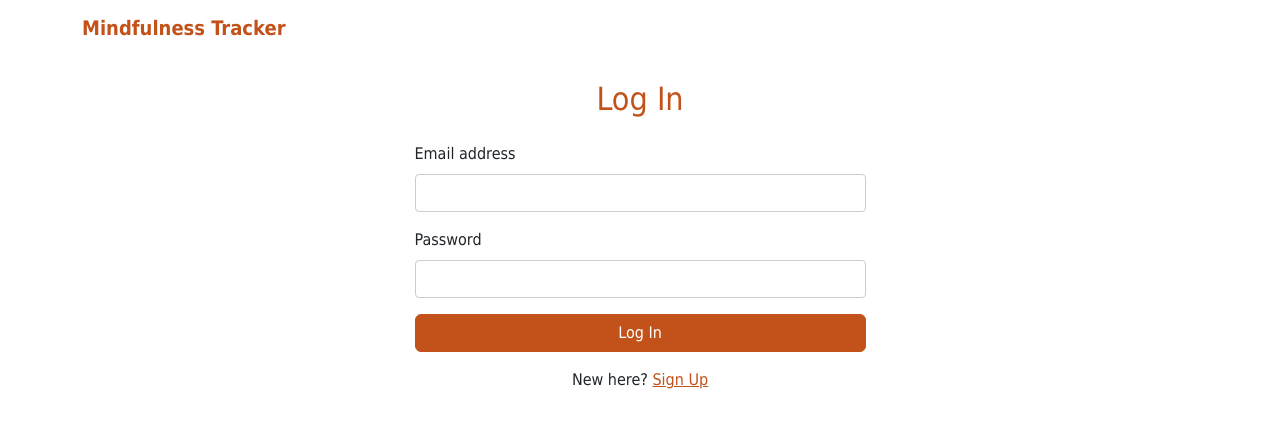
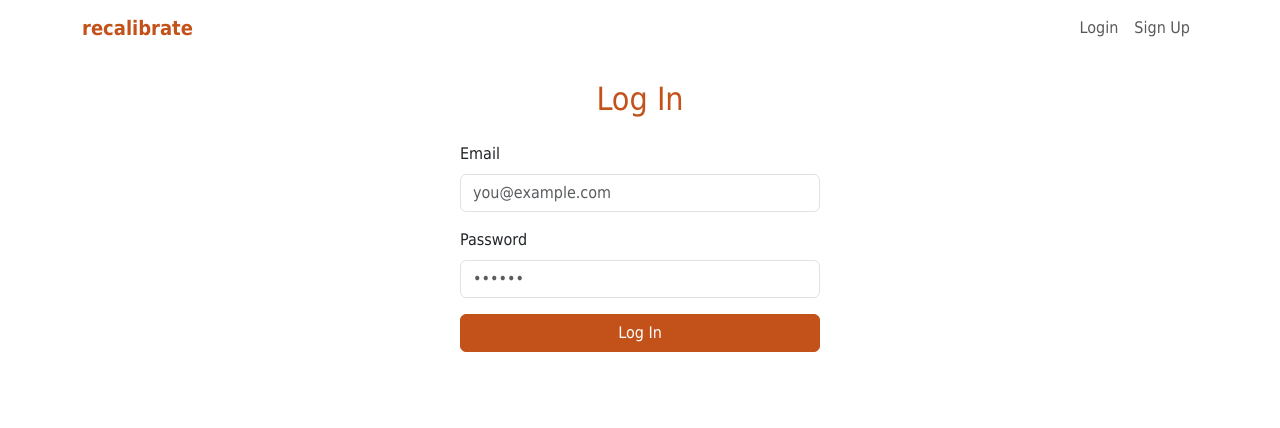
Before and after one commit to francesbelleza/mindfulness-tracker, a Flask app: page /login in a window 1280 px wide. Shown: the top 428 px of the page. Run offline with Flask 3, Linux system fonts and the light colour scheme; some libraries are stand-ins or nearby versions.

Commit message:
continued sprint 1, set up front end

```diff
--- a/app/__init__.py
+++ b/app/__init__.py
@@ -14,7 +14,7 @@ migrate = Migrate()
 login_manager = LoginManager()
 
 def create_app():
-    app = Flask(__name__)
+    app = Flask(__name__, static_folder='static', template_folder='templates')
     app.config.from_object(Config)
 
     db.init_app(app)
--- /dev/null
+++ b/app/static/styles.css
@@ -0,0 +1,13 @@
+/* burnt-orange primary buttons */
+.btn-primary {
+  background-color: #C3521A;
+  border-color: #C3521A;
+}
+.btn-primary:hover {
+  background-color: #a34317;
+}
+
+/* headings in burnt-orange */
+h1, h2, .display-4 {
+  color: #C3521A;
+}
--- a/app/templates/base.html
+++ b/app/templates/base.html
@@ -1,41 +1,62 @@
-<!-- base.html for displaying flash messages -->
 <!doctype html>
 <html lang="en">
 <head>
   <meta charset="utf-8">
   <meta name="viewport" content="width=device-width, initial-scale=1">
-  <title>{% block title %}Mindfulness Tracker{% endblock %}</title>
+  <title>{% block title %}recalibrate{% endblock %}</title>
 
-  <!-- Bootstrap CSS -->
+  <!-- 1) Real Bootstrap CSS (v5.3.2) -->
   <link
-    href="https://cdn.jsdelivr.net/npm/bootstrap@5.4.3/dist/css/bootstrap.min.css"
-    rel="stylesheet"
-    integrity="sha384-ENjdO4Dr2bkBIFxQpeo5sHmy+gkMRqj8t27aPzvF0Q5qovY03Q9cttWn5tBT/eNV"
-    crossorigin="anonymous"
-/>
+    href="https://cdn.jsdelivr.net/npm/bootstrap@5.3.2/dist/css/bootstrap.min.css"
+    rel="stylesheet">
 
-  <!-- Your custom CSS (overrides) -->
+  <!-- 2) Your custom overrides -->
   <link rel="stylesheet" href="{{ url_for('static', filename='styles.css') }}">
 </head>
-<body class="bg-white text-dark" style="font-family: Tahoma, sans-serif;">
+<body style="font-family: Tahoma, sans-serif;">
 
-  <nav class="navbar navbar-light bg-white mb-4">
+  <!-- 3) Full Bootstrap navbar with conditional links -->
+  <nav class="navbar navbar-expand-lg navbar-light bg-white mb-4">
     <div class="container">
       <a class="navbar-brand fw-bold" href="{{ url_for('index') }}"
-         style="color: #C3521A; font-family: Tahoma, sans-serif;">
-        Mindfulness Tracker
+         style="color: #C3521A;">
+        recalibrate
       </a>
+      <button class="navbar-toggler" type="button"
+              data-bs-toggle="collapse"
+              data-bs-target="#navMenu"
+              aria-controls="navMenu"
+              aria-expanded="false"
+              aria-label="Toggle navigation">
+        <span class="navbar-toggler-icon"></span>
+      </button>
+      <div class="collapse navbar-collapse" id="navMenu">
+        <ul class="navbar-nav ms-auto">
+          {% if current_user.is_authenticated %}
+            <li class="nav-item">
+              <a class="nav-link" href="{{ url_for('logout') }}">Logout</a>
+            </li>
+          {% else %}
+            <li class="nav-item">
+              <a class="nav-link" href="{{ url_for('login') }}">Login</a>
+            </li>
+            <li class="nav-item">
+              <a class="nav-link" href="{{ url_for('signup') }}">Sign Up</a>
+            </li>
+          {% endif %}
+        </ul>
+      </div>
     </div>
   </nav>
 
   <div class="container">
     {% with messages = get_flashed_messages(with_categories=true) %}
       {% if messages %}
-        <div class="mb-3">
+        <div class="mb-4">
           {% for category, msg in messages %}
             <div class="alert alert-{{ category }} alert-dismissible fade show" role="alert">
               {{ msg }}
-              <button type="button" class="btn-close" data-bs-dismiss="alert" aria-label="Close"></button>
+              <button type="button" class="btn-close" data-bs-dismiss="alert"></button>
             </div>
           {% endfor %}
         </div>
@@ -45,8 +66,7 @@
     {% block content %}{% endblock %}
   </div>
 
-  <!-- Bootstrap JS bundle (optional for interactive components) -->
-  <script src="https://cdn.jsdelivr.net/npm/bootstrap@5.4.3/dist/js/bootstrap.bundle.min.js"
-    integrity="sha384-…your-integrity-hash…" crossorigin="anonymous"></script>
+  <!-- 4) Bootstrap JS (for the navbar toggle) -->
+  <script src="https://cdn.jsdelivr.net/npm/bootstrap@5.3.2/dist/js/bootstrap.bundle.min.js"></script>
 </body>
 </html>
--- a/app/templates/login.html
+++ b/app/templates/login.html
@@ -2,42 +2,16 @@
 {% block title %}Log In{% endblock %}
 
 {% block content %}
-<div class="row justify-content-center">
-  <div class="col-md-6 col-lg-5">
-    <h2 class="mb-4 text-center">Log In</h2>
-    <form method="POST" class="needs-validation" novalidate>
-      <div class="mb-3">
-        <label for="email" class="form-label">Email address</label>
-        <input id="email" name="email" type="email" class="form-control" required>
-        <div class="invalid-feedback">Please enter a valid email.</div>
-      </div>
-      <div class="mb-3">
-        <label for="password" class="form-label">Password</label>
-        <input id="password" name="password" type="password" class="form-control" required>
-        <div class="invalid-feedback">Please enter your password.</div>
-      </div>
-      <button type="submit" class="btn btn-primary w-100">Log In</button>
-    </form>
-    <p class="mt-3 text-center">
-      New here? <a href="{{ url_for('signup') }}">Sign Up</a>
-    </p>
-  </div>
-</div>
-
-<script>
-// bootstrap validation
-(() => {
-  'use strict';
-  const forms = document.querySelectorAll('.needs-validation');
-  Array.from(forms).forEach(form => {
-    form.addEventListener('submit', event => {
-      if (!form.checkValidity()) {
-        event.preventDefault();
-        event.stopPropagation();
-      }
-      form.classList.add('was-validated');
-    }, false);
-  });
-})();
-</script>
+  <h2 class="mb-4 text-center" style="color:#C3521A;">Log In</h2>
+  <form class="mx-auto" style="max-width:360px;">
+    <div class="mb-3">
+      <label class="form-label">Email</label>
+      <input type="email" class="form-control" placeholder="you@example.com" required>
+    </div>
+    <div class="mb-3">
+      <label class="form-label">Password</label>
+      <input type="password" class="form-control" placeholder="••••••" required>
+    </div>
+    <button class="btn btn-primary w-100">Log In</button>
+  </form>
 {% endblock %}
--- a/requirements.txt
+++ b/requirements.txt
@@ -5,6 +5,7 @@ Flask==3.1.0
 Flask-Login==0.6.3
 Flask-Migrate==4.1.0
 Flask-SQLAlchemy==3.1.1
+Flask-WTF==1.2.2
 itsdangerous==2.2.0
 Jinja2==3.1.6
 Mako==1.3.10
@@ -14,3 +15,4 @@ python-dotenv==1.1.0
 SQLAlchemy==2.0.40
 typing_extensions==4.13.1
 Werkzeug==3.1.3
+WTForms==3.2.1
--- a/static/styles.css
+++ /dev/null
@@ -1,38 +0,0 @@
-/* static/styles.css */
-
-body {
-  font-family: Tahoma, sans-serif;
-}
-
-/* Burnt-orange primary buttons */
-.btn-primary {
-  background-color: #C3521A;
-  border-color: #C3521A;
-}
-
-.btn-primary:hover,
-.btn-primary:focus {
-  background-color: #a34317;
-  border-color: #a34317;
-}
-
-/* Links in burnt orange */
-a {
-  color: #C3521A;
-}
-a:hover {
-  color: #a34317;
-}
-
-/* Form fields: subtle shadow and border */
-.form-control {
-  border: 1px solid #ccc;
-  box-shadow: none;
-  border-radius: 0.25rem;
-}
-
-/* Headings in burnt orange */
-h1, h2, h3, h4, h5, h6 {
-  color: #C3521A;
-  font-family: Tahoma, sans-serif;
-}
```
Also changed, not shown: app/templates/index.html (+9 -8 lines).
